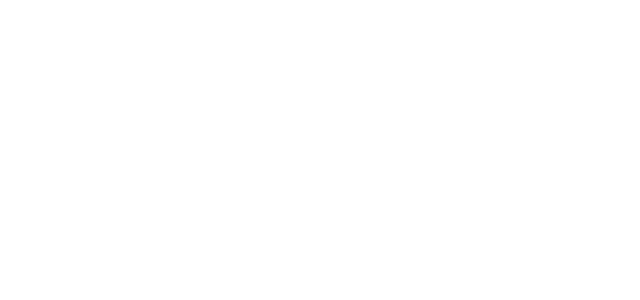
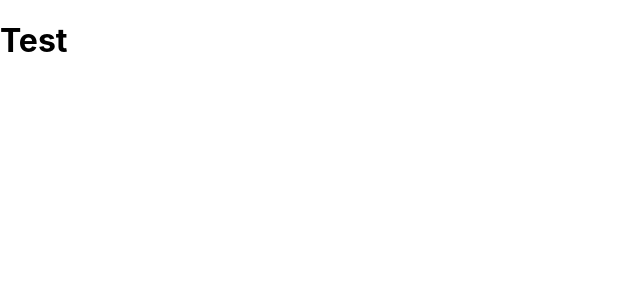
Before and after one commit to the-skips/scandiweb_test_assignment_by_skips, a React (Create React App) app: page /add-product in a window 1280 px wide. Before the commit this address had no page. Shown: the top 300 px of the page, without its empty margins (0-640 px from the left). Built offline with nearby package versions, Linux system fonts and the light colour scheme.

Commit message:
Routing Works

```diff
--- a/package.json
+++ b/package.json
@@ -8,7 +8,7 @@
     "@testing-library/user-event": "^13.5.0",
     "react": "^18.2.0",
     "react-dom": "^18.2.0",
-    "react-router-dom": "^6.8.0",
+    "react-router-dom": "^5.3.4",
     "react-scripts": "5.0.1",
     "sass": "^1.58.0",
     "web-vitals": "^2.1.4"
--- a/src/App.js
+++ b/src/App.js
@@ -1,7 +1,8 @@
 import './App.css';
 import React from 'react';
-import { BrowserRouter,Routes,Route} from 'react-router-dom';
+import { BrowserRouter, Route, Switch } from 'react-router-dom';
 import ProductList from './Pages/ProductList';
+import AddProduct from './Pages/AddProduct';
 
 class App extends React.Component {
 
@@ -9,9 +10,12 @@
   render() {
     return (
       <BrowserRouter>
-        <Routes>
-          <Route exact path="/" element={<ProductList/>}/>
-        </Routes>
+        <Route exact path="/">
+          <ProductList />
+        </Route>
+        <Route exact path="/add-product">
+          <AddProduct />
+        </Route>
       </BrowserRouter>
     );
   }
--- a/src/Components/NavigationButton.js
+++ b/src/Components/NavigationButton.js
@@ -1,4 +1,5 @@
 import React from "react";
+import { withRouter } from "react-router-dom";
 
 class NavigationButton extends React.Component {
     constructor(props){
@@ -6,8 +7,9 @@
         this.handleClick = this.handleClick.bind(this);
     }
 
-    handleClick() {
-        console.log("button pressed");
+    handleClick(event) {
+        event.preventDefault();
+        this.props.history.push(this.props.to);
     }
 
     render() {
@@ -16,4 +18,4 @@
         );
     }
 }
-export default NavigationButton;
+export default withRouter(NavigationButton);
--- /dev/null
+++ b/src/Pages/AddProduct.js
@@ -0,0 +1,12 @@
+import React from "react";
+
+class AddProduct extends React.Component {
+    render() {
+        return(
+            <div>
+                <h1>Test</h1>
+            </div>
+        );
+    }
+}
+export default AddProduct;
--- a/src/Pages/ProductList.js
+++ b/src/Pages/ProductList.js
@@ -60,7 +60,7 @@
                 <form onSubmit={this.handleDelete}>
                     <div className="Header">
                         Product List
-                        {<NavigationButton/>}
+                        {<NavigationButton {...this.props} to="/add-product" text="Add Products"/>}
                         <input type="submit" value="Mass Delete"/>
                     </div>
                     <div className="Body">
```
Also changed, not shown: 1 other file (tests, documents, lock files or other folders).
